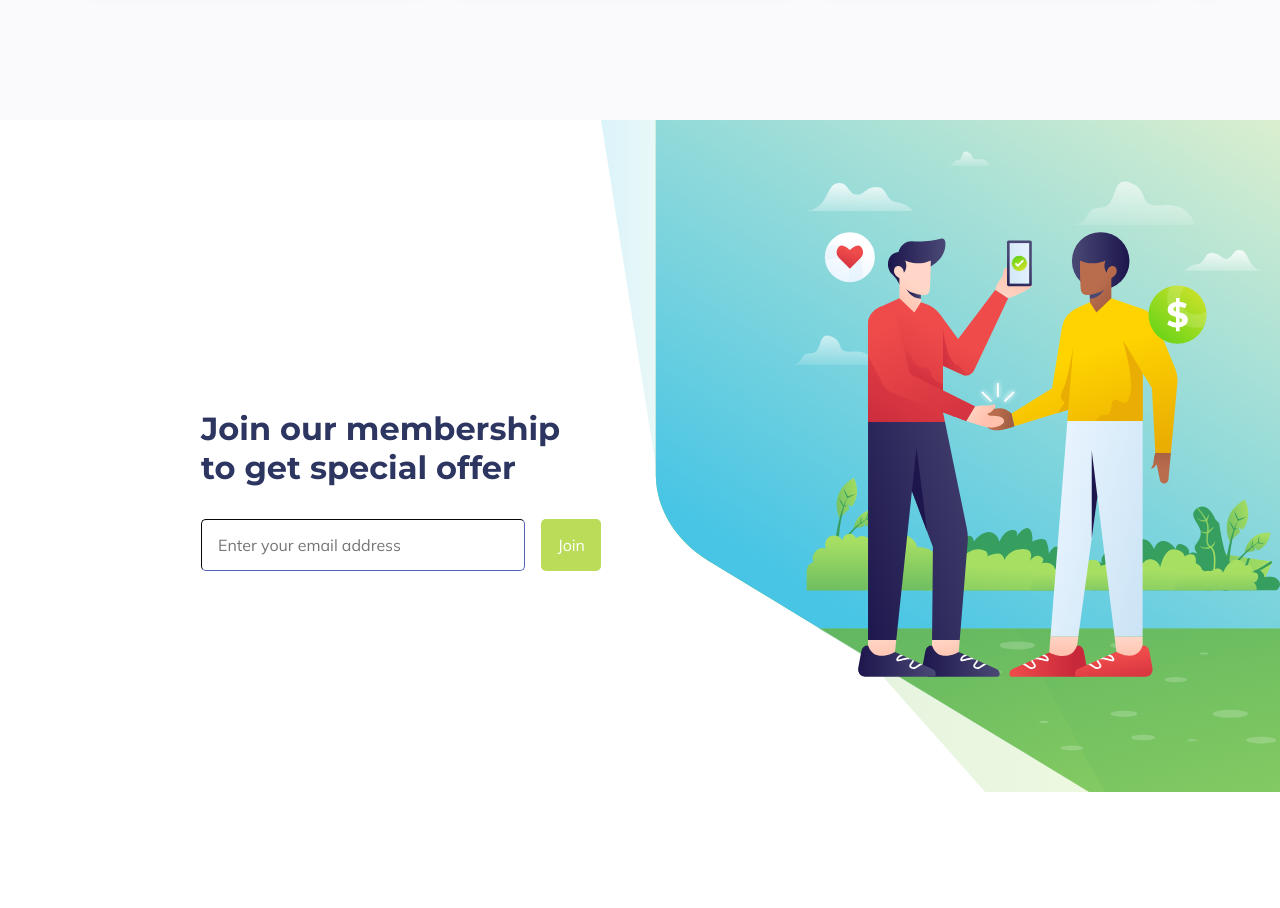
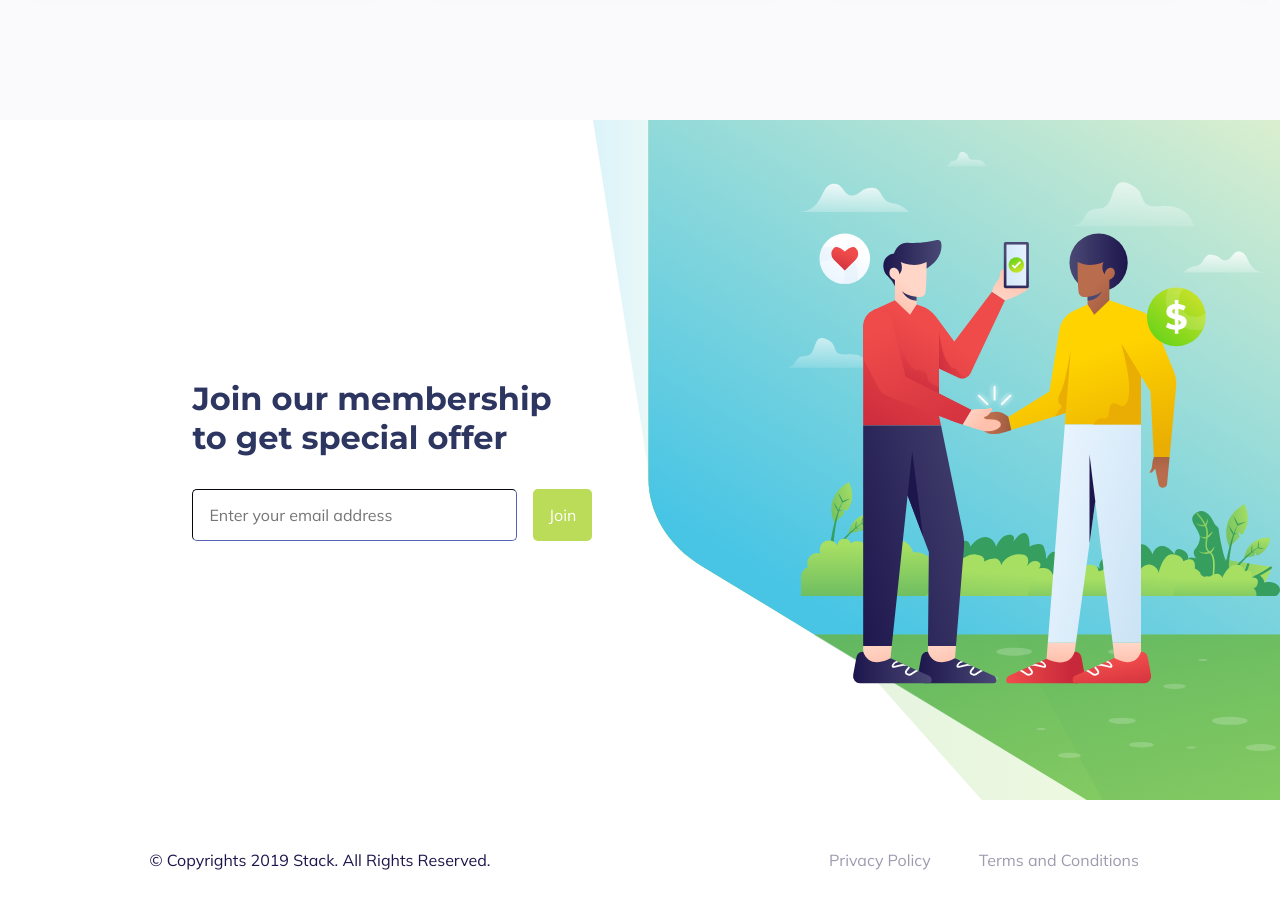
Before and after one commit to LucasCruz2773/healthy-food, a React (Create React App) app: page / in a window 1280 px wide. Shown: the part 3080-3988 px from the top of the page. Before the commit the page ends 3940 px from the top, so only its background shows below. Built offline with nearby package versions, Linux system fonts and the light colour scheme.

Commit message:
Fim da estrutura do site

```diff
--- a/src/components/Blog.tsx
+++ b/src/components/Blog.tsx
@@ -24,7 +24,7 @@ export function Blog(){
             <div className="body-blog">
                 <Carousel
                     centerMode={true}
-                    width={'72em'}
+                    width={'98vw'}
                     centerSlidePercentage={32}
                     showIndicators={false}
                     showStatus={false}
--- /dev/null
+++ b/src/components/Footer.tsx
@@ -0,0 +1,15 @@
+import '../styles/footer.css'
+
+export function Footer() {
+    return (
+        <div className="footer-body">
+            <div className="footer-copyright">
+                <h2>© Copyrights 2019 Stack. All Rights Reserved.</h2>
+            </div>
+            <div className="footer-policies">
+                <h2>Privacy Policy</h2>
+                <h2>Terms and Conditions</h2>
+            </div>
+        </div>
+    )
+}
--- a/src/pages/Main.tsx
+++ b/src/pages/Main.tsx
@@ -6,6 +6,7 @@ import { Blog } from "../components/Blog";
 import { Join } from "../components/Join";
 
 import '../styles/main.css'
+import { Footer } from "../components/Footer";
 
 export function Main() {
     return (
@@ -16,6 +17,7 @@ export function Main() {
             <BestServices />
             <Blog />
             <Join />
+            <Footer />
         </div>
     )
 }
--- /dev/null
+++ b/src/styles/footer.css
@@ -0,0 +1,36 @@
+.footer-body {
+    width: 100%;
+    height: 15vh;
+    display: flex;
+    flex-direction: row;
+    align-items: center;
+    justify-content: space-around;
+}
+
+.footer-copyright {
+    display: flex;
+    flex: 1;
+    align-items: center;
+    justify-content: center;
+    height: 100%;
+}
+
+.footer-copyright h2 {
+    font: 1em 'Mulish', sans-serif;
+    color: #1D164D;
+}
+
+.footer-policies {
+    display: flex;
+    flex-direction: row;
+    flex: 1;
+    align-items: center;
+    justify-content: center;
+    height: 100%;
+}
+
+.footer-policies h2 {
+    font: 1em 'Mulish', sans-serif;
+    color: #9E9BAF;
+    margin-left: 3em;
+}
--- a/src/styles/join.css
+++ b/src/styles/join.css
@@ -4,7 +4,7 @@
     flex: 1;
     justify-content: center;
     align-items: flex-start;
-    height: 92.5vh;
+    height: 85vh;
     background-color: #FFF;
 }
 
@@ -12,14 +12,14 @@
     display: flex;
     flex: 1;
     flex-direction: column;
-    align-items: flex-end;
+    align-items: center;
     justify-content: center;
     height: 100%;
-
 }
 
 .join-member {
     width: 25em;
+    margin-left: 12em;
 }
 
 .join-member h1 {
@@ -33,3 +33,11 @@
     flex-direction: row;
     align-items: center;
 }
+
+.join-image-content {
+    display: flex;
+    flex-direction: row;
+    justify-content: flex-end;
+    flex: 1;
+    height: 100%;
+}
```
